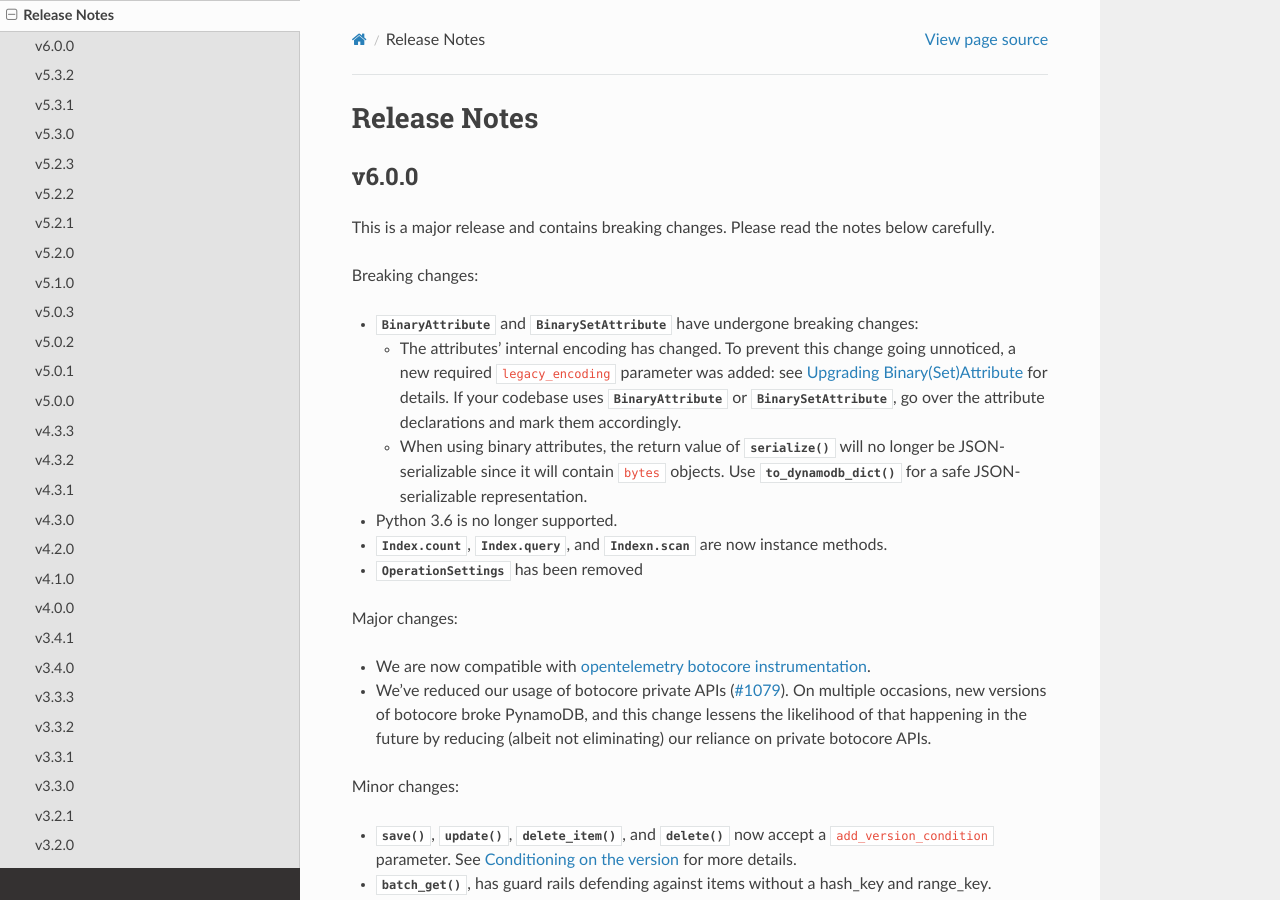
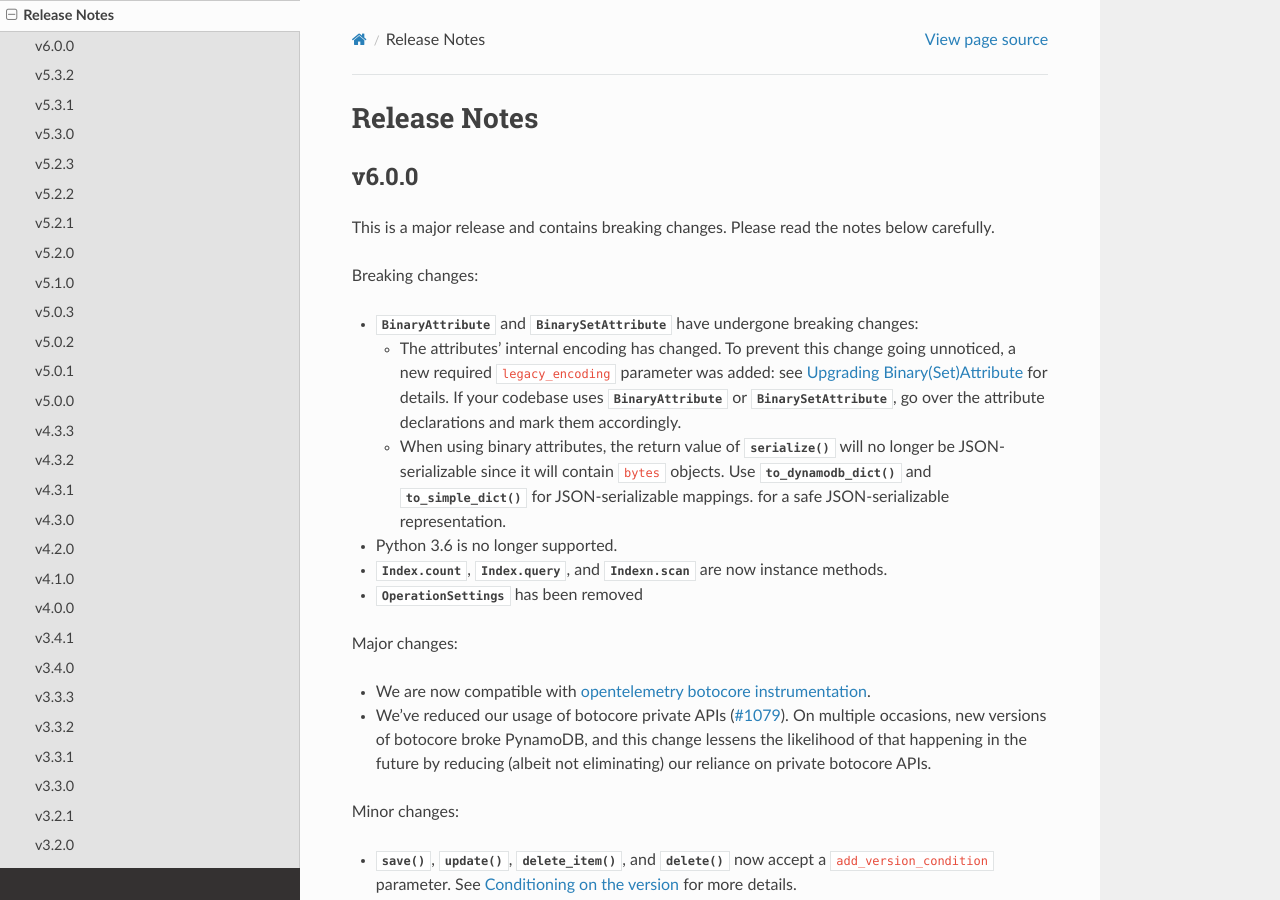
Before and after one commit to pynamodb/PynamoDB, a Sphinx documentation site: the page built from docs/release_notes.rst, in a window 1280 px wide and 900 px high. Built offline with Sphinx 7.4.7 and the Read the Docs theme 2.0.0, drawn with Linux system fonts in a browser that asks for light colours.

Commit message:
release_notes: mention to_simple_dict (#1223)

```diff
--- a/docs/release_notes.rst
+++ b/docs/release_notes.rst
@@ -16,7 +16,7 @@
     If your codebase uses :py:class:`~pynamodb.attributes.BinaryAttribute` or :py:class:`~pynamodb.attributes.BinarySetAttribute`,
     go over the attribute declarations and mark them accordingly.
   * When using binary attributes, the return value of :meth:`~pynamodb.models.Model.serialize` will no longer be JSON-serializable
-    since it will contain :code:`bytes` objects. Use :meth:`~pynamodb.models.Model.to_dynamodb_dict`
+    since it will contain :code:`bytes` objects. Use :meth:`~pynamodb.attributes.AttributeContainer.to_dynamodb_dict` and :meth:`~pynamodb.attributes.AttributeContainer.to_simple_dict` for JSON-serializable mappings.
     for a safe JSON-serializable representation.
 
 * Python 3.6 is no longer supported.
```
